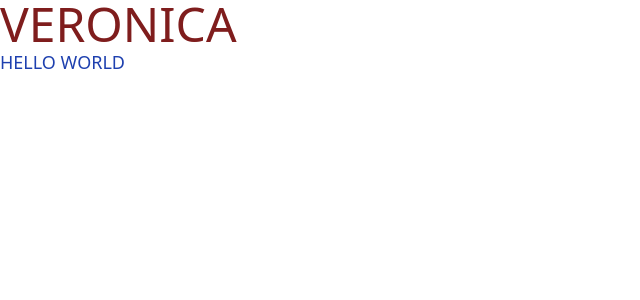
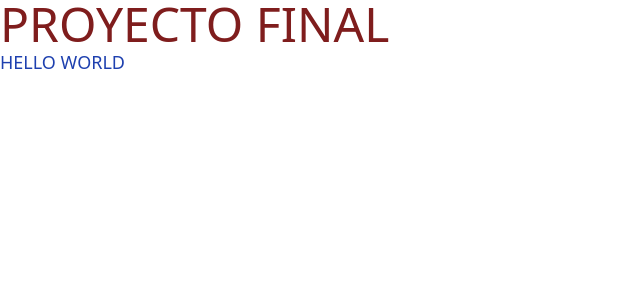
Before and after one commit to VeroArdilaO/task4semana17statemanagement, an Angular app: page /books in a window 1280 px wide. Shown: the top 300 px of the page, without its empty margins (0-640 px from the left). Built offline with nearby package versions, Linux system fonts and the light colour scheme; what @ngrx/store would draw is missing.

Commit message:
se creo la rama proyecto

```diff
--- a/src/app/app.component.html
+++ b/src/app/app.component.html
@@ -1,5 +1,5 @@
 
-<h1 class="text-red-900 text-5xl">VERONICA</h1>
+<h1 class="text-red-900 text-5xl">PROYECTO FINAL</h1>
 <!--
 <app-books></app-books> -->
 
```
